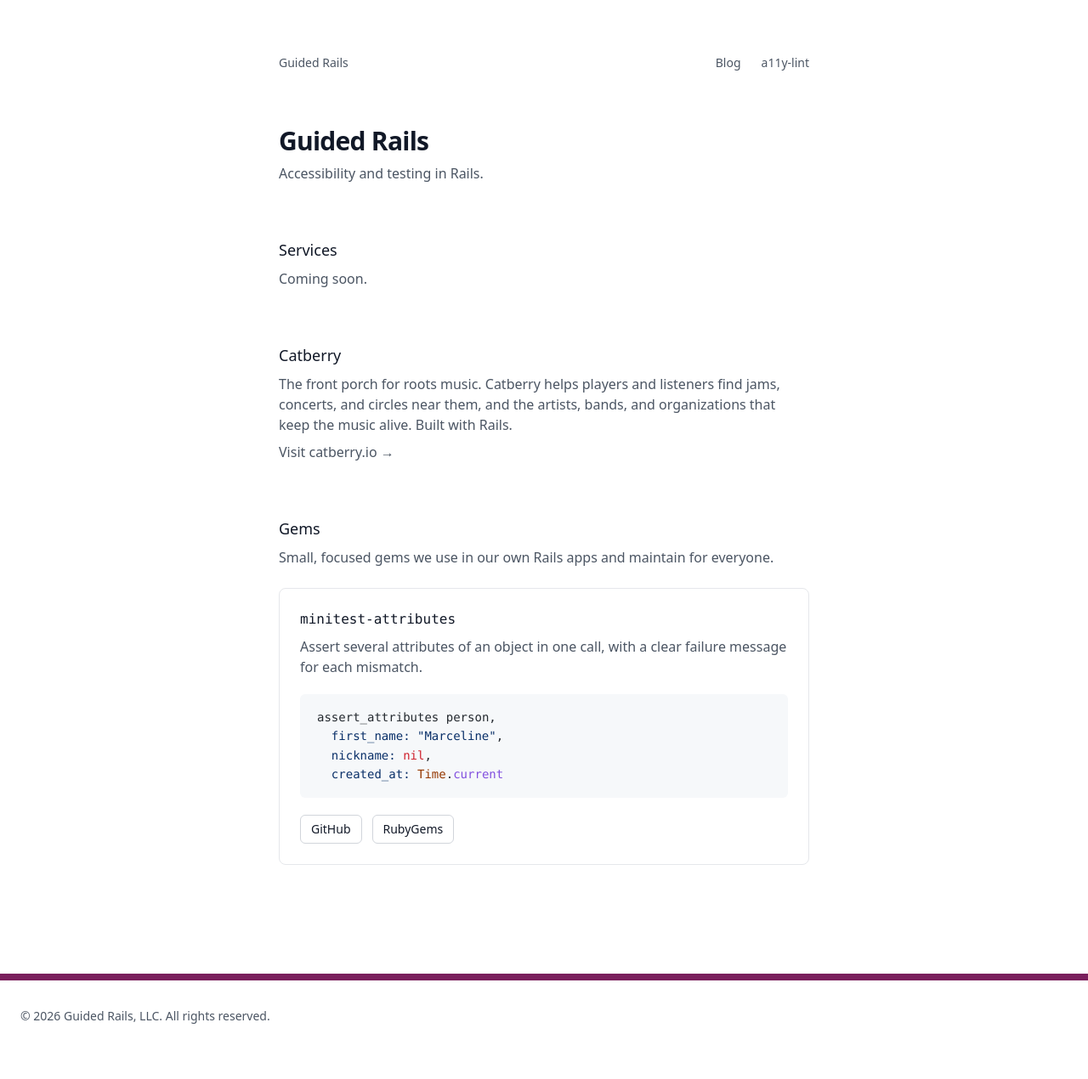
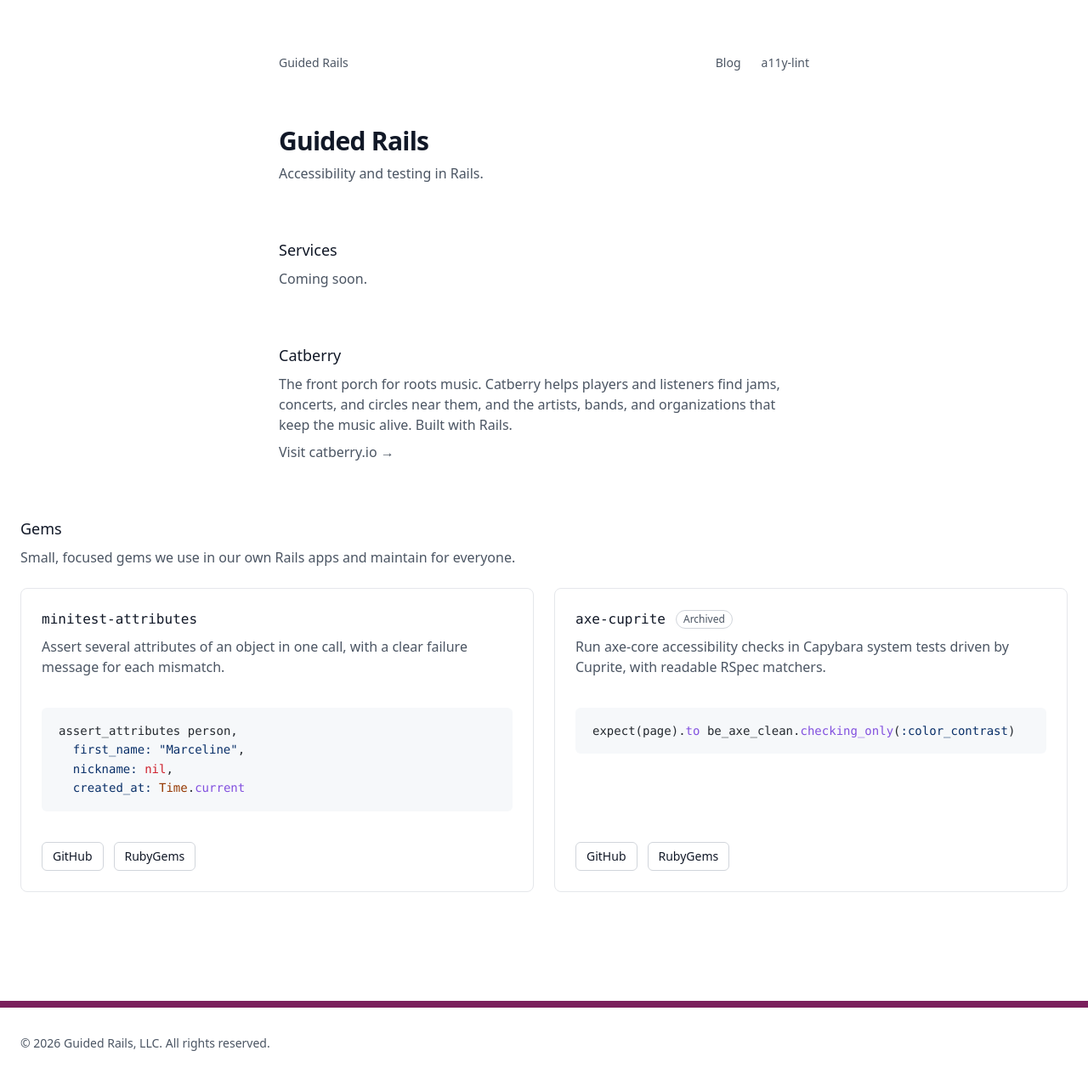
Before and after one commit to Guided-Rails/guided-rails.github.io, a Jekyll site: the page built from index.markdown, in a window 1280 px wide. Shown: the whole page at 85% size. Built offline with Jekyll 4.4.1, drawn with Linux system fonts in a browser that asks for light colours; nearby versions of some CDN libraries; comment, search, counter and statistics services are not loaded; before the commit the page ends 1238 px from its top, so only the background shows below that.

Commit message:
Add archived axe-cuprite gem and widen Gems section (#16)

```diff
--- a/_layouts/landing.html
+++ b/_layouts/landing.html
@@ -21,12 +21,13 @@
   <a href="https://catberry.io" class="mt-2 inline-block text-gray-600 hover:text-gray-900 hover:underline">Visit catberry.io &rarr;</a>
 </section>
 
-<section class="mb-16">
+<section class="mb-16 ml-[calc(50%-50vw)] w-screen px-6">
   <h2 class="text-lg font-medium">Gems</h2>
   <p class="mt-2 text-gray-600">
     Small, focused gems we use in our own Rails apps and maintain for everyone.
   </p>
-  <div class="mt-6 rounded-lg border border-gray-200 p-6">
+  <div class="mt-6 grid gap-6 md:grid-cols-2">
+    <div class="flex min-w-0 flex-col rounded-lg border border-gray-200 p-6">
       <h3 class="font-mono text-base font-medium">minitest-attributes</h3>
       <p class="mt-2 text-gray-600">
         Assert several attributes of an object in one call, with a clear failure message for each mismatch.
@@ -39,9 +40,28 @@
   created_at: Time.current
 {% endhighlight %}
       </div>
-    <div class="mt-4 flex flex-wrap gap-3 text-sm">
+      <div class="mt-auto flex flex-wrap gap-3 pt-4 text-sm">
         <a href="https://github.com/Guided-Rails/minitest-attributes" class="rounded-md border border-gray-300 px-3 py-1.5 hover:border-gray-900 hover:text-gray-900">GitHub</a>
         <a href="https://rubygems.org/gems/minitest-attributes" class="rounded-md border border-gray-300 px-3 py-1.5 hover:border-gray-900 hover:text-gray-900">RubyGems</a>
       </div>
     </div>
+    <div class="flex min-w-0 flex-col rounded-lg border border-gray-200 p-6">
+      <div class="flex items-center gap-3">
+        <h3 class="font-mono text-base font-medium">axe-cuprite</h3>
+        <span class="rounded-full border border-gray-300 px-2 py-0.5 text-xs text-gray-600">Archived</span>
+      </div>
+      <p class="mt-2 text-gray-600">
+        Run axe-core accessibility checks in Capybara system tests driven by Cuprite, with readable RSpec matchers.
+      </p>
+      <div class="prose prose-sm mt-4 max-w-none">
+{% highlight ruby %}
+expect(page).to be_axe_clean.checking_only(:color_contrast)
+{% endhighlight %}
+      </div>
+      <div class="mt-auto flex flex-wrap gap-3 pt-4 text-sm">
+        <a href="https://github.com/Guided-Rails/axe-cuprite" class="rounded-md border border-gray-300 px-3 py-1.5 hover:border-gray-900 hover:text-gray-900">GitHub</a>
+        <a href="https://rubygems.org/gems/axe-cuprite" class="rounded-md border border-gray-300 px-3 py-1.5 hover:border-gray-900 hover:text-gray-900">RubyGems</a>
+      </div>
+    </div>
+  </div>
 </section>
```
Lines whose indentation alone changed are shown as unchanged.
